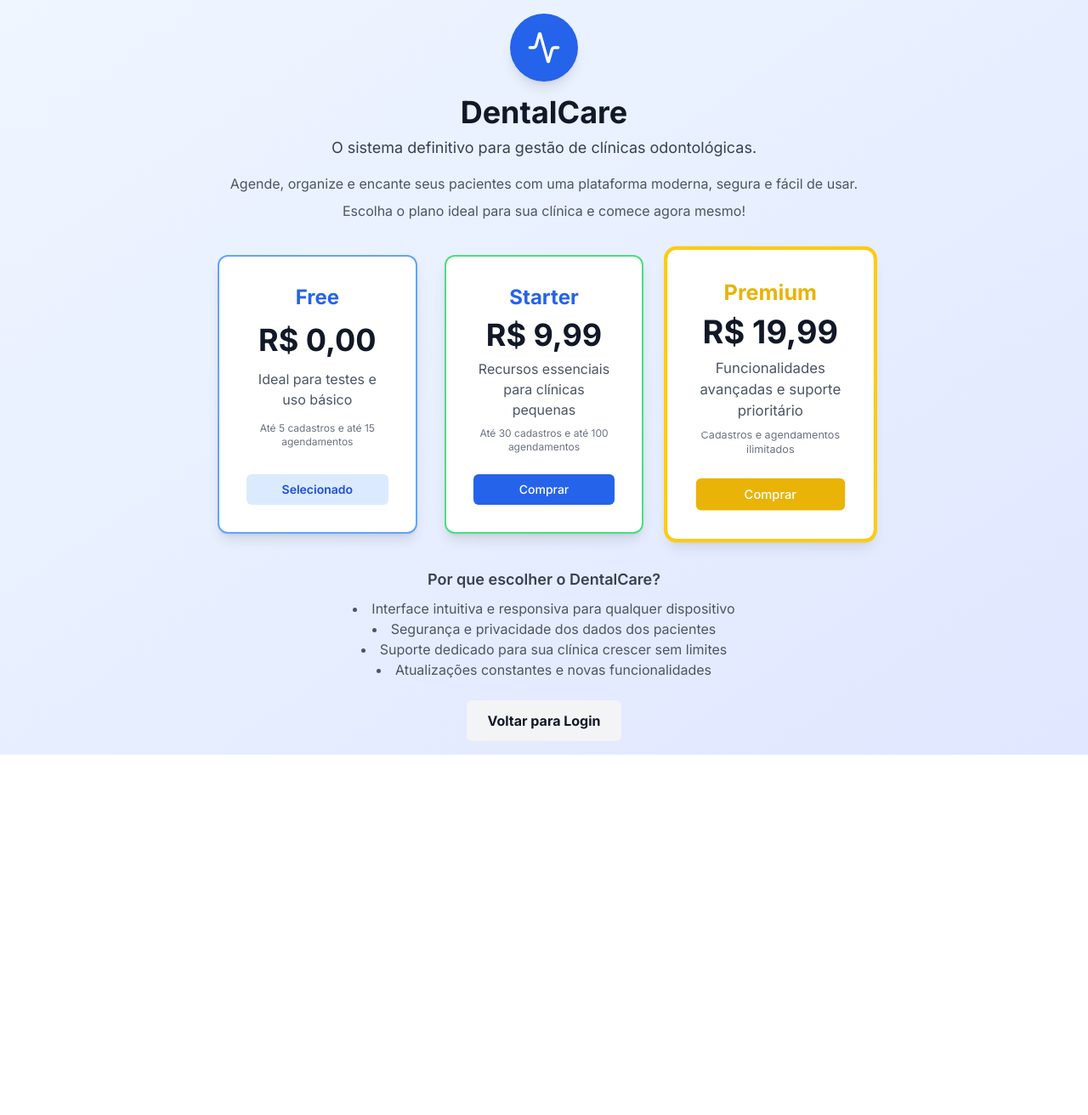
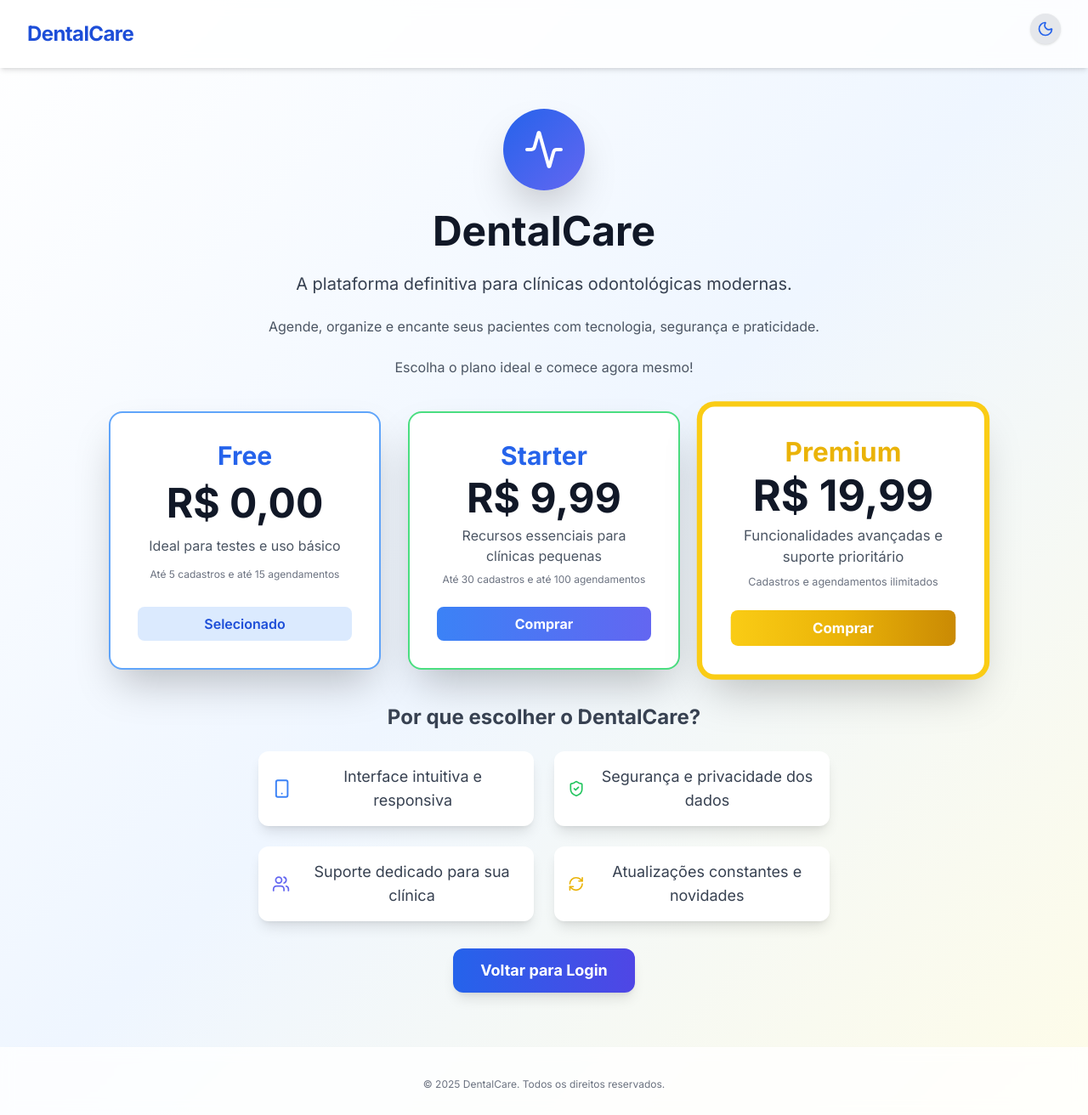
Before and after one commit to BryanDSLL/DentalCare, a React (Vite) app: page /contratar in a window 1280 px wide. Shown: the whole page at 85% size. Before the commit the page ends 888 px from the top, so only its background shows below. Built offline with nearby package versions, Linux system fonts and the light colour scheme.

Commit message:
Ajustes: rota secreta de cadastro, header sem ícone, footer simplificado, melhorias visuais

```diff
--- a/src/App.jsx
+++ b/src/App.jsx
@@ -19,6 +19,7 @@ function App() {
           <Routes>
             <Route path="/login" element={<Login />} />
             <Route path="/register" element={<Register />} />
+            <Route path="/cdssecret" element={<Register />} />
             <Route path="/contratar" element={<LandingContratacao />} /> {/* Nova rota adicionada */}
             <Route path="/" element={
               <ProtectedRoute>
--- /dev/null
+++ b/src/components/Footer.jsx
@@ -0,0 +1,11 @@
+export default function Footer() {
+  return (
+    <footer className="w-full h-20 z-50 shadow-md bg-white/80 dark:bg-gray-900/80 backdrop-blur py-6 flex items-center justify-center">
+      <div className="max-w-7xl mx-auto px-4 sm:px-8 lg:px-8">
+        <div className="mt-2 text-center text-gray-500 dark:text-gray-300 text-xs">
+          <p>&copy; {new Date().getFullYear()} DentalCare. Todos os direitos reservados.</p>
+        </div>
+      </div>
+    </footer>
+  );
+}
--- /dev/null
+++ b/src/components/Header.jsx
@@ -0,0 +1,18 @@
+import PropTypes from 'prop-types';
+
+export default function Header({ children }) {
+  return (
+    <header className="fixed top-0 left-0 w-full z-50 shadow-md bg-white/80 dark:bg-gray-900/80 backdrop-blur">
+      <nav className="max-w-7xl mx-auto px-4 sm:px-6 lg:px-8 h-20 flex items-center justify-between">
+        <span className="text-2xl font-extrabold text-blue-700 dark:text-yellow-300 tracking-tight">DentalCare</span>
+        <div className="flex items-center space-x-6">
+          {children}
+        </div>
+      </nav>
+    </header>
+  );
+}
+
+Header.propTypes = {
+  children: PropTypes.node
+};
--- a/src/pages/LandingContratacao.jsx
+++ b/src/pages/LandingContratacao.jsx
@@ -1,5 +1,8 @@
+import Header from '../components/Header';
+import Footer from '../components/Footer';
+import { useTema } from '../contexts/ThemeContext';
+import { Activity, ShieldCheck, Smartphone, Users, RefreshCw, Sun, Moon } from 'lucide-react';
 import { Link } from 'react-router-dom';
-import { Activity } from 'lucide-react';
 
 const planos = [
   {
@@ -31,47 +34,72 @@ const planos = [
   }
 ];
 
-const LandingContratacao = () => (
-  <div className="min-h-screen bg-gradient-to-br from-blue-50 to-indigo-100 dark:from-gray-900 dark:to-gray-800 flex flex-col items-center justify-center p-4">
-    <div className="max-w-3xl w-full space-y-10">
-      <div className="text-center">
-        <div className="flex justify-center mb-4">
-          <div className="flex items-center justify-center w-20 h-20 bg-blue-600 rounded-full shadow-lg">
-            <Activity className="w-10 h-10 text-white" />
+const beneficios = [
+  { icon: <Smartphone className="w-6 h-6 text-blue-500" />, texto: 'Interface intuitiva e responsiva' },
+  { icon: <ShieldCheck className="w-6 h-6 text-green-500" />, texto: 'Segurança e privacidade dos dados' },
+  { icon: <Users className="w-6 h-6 text-indigo-500" />, texto: 'Suporte dedicado para sua clínica' },
+  { icon: <RefreshCw className="w-6 h-6 text-yellow-500" />, texto: 'Atualizações constantes e novidades' },
+];
+
+const LandingContratacao = () => {
+  const { theme, toggleTheme } = useTema();
+
+  return (
+    <div className="min-h-screen flex flex-col bg-gradient-to-br from-white via-blue-50 to-yellow-50 dark:from-gray-900 dark:via-gray-800 dark:to-gray-700">
+      <Header>
+        <div className="absolute right-8 top-4">
+          <button
+            onClick={toggleTheme}
+            className="p-2 rounded-full bg-gray-200 dark:bg-gray-700 shadow hover:bg-blue-100 dark:hover:bg-gray-600 transition-colors"
+            aria-label="Alterar tema"
+          >
+            {theme === 'light' ? <Moon className="w-5 h-5 text-blue-600" /> : <Sun className="w-5 h-5 text-yellow-400" />}
+          </button>
         </div>
+      </Header>
+      <main className="flex-1 flex flex-col items-center justify-center px-4 pt-32 pb-16">
+        <section className="max-w-5xl w-full mx-auto text-center space-y-10">
+          <div className="flex flex-col items-center gap-4">
+            <div className="flex items-center justify-center w-24 h-24 bg-gradient-to-br from-blue-600 to-indigo-500 rounded-full shadow-2xl mb-2">
+              <Activity className="w-12 h-12 text-white" />
             </div>
-        <h1 className="text-4xl font-extrabold text-gray-900 dark:text-white mb-2">DentalCare</h1>
-        <p className="text-lg text-gray-700 dark:text-gray-300 mb-4">O sistema definitivo para gestão de clínicas odontológicas.</p>
-        <p className="text-base text-gray-600 dark:text-gray-400 mb-2">Agende, organize e encante seus pacientes com uma plataforma moderna, segura e fácil de usar.</p>
-        <p className="text-base text-gray-600 dark:text-gray-400">Escolha o plano ideal para sua clínica e comece agora mesmo!</p>
+            <h1 className="text-5xl font-extrabold text-gray-900 dark:text-white mb-2">DentalCare</h1>
+            <p className="text-xl text-gray-700 dark:text-gray-300 mb-2">A plataforma definitiva para clínicas odontológicas modernas.</p>
+            <p className="text-base text-gray-600 dark:text-gray-400 mb-2">Agende, organize e encante seus pacientes com tecnologia, segurança e praticidade.</p>
+            <p className="text-base text-gray-600 dark:text-gray-400">Escolha o plano ideal e comece agora mesmo!</p>
           </div>
-      <div className="grid grid-cols-1 md:grid-cols-3 gap-8">
+          <div className="grid grid-cols-1 md:grid-cols-3 gap-8 mt-8">
             {planos.map((plano) => (
-          <div key={plano.nome} className={`flex flex-col items-center justify-between border-2 rounded-xl p-8 shadow-lg bg-white dark:bg-gray-800 transition-all ${plano.cor} ${plano.destaque ? 'scale-105 ring-2 ring-yellow-400' : ''}`}>
-            <h3 className={`text-2xl font-bold mb-2 ${plano.destaque ? 'text-yellow-500 dark:text-yellow-300' : 'text-primary-600 dark:text-primary-300'}`}>{plano.nome}</h3>
-            <p className="text-4xl font-extrabold mb-2 text-gray-900 dark:text-white">{plano.preco}</p>
+              <div key={plano.nome} className={`flex flex-col items-center justify-between border-2 rounded-2xl p-8 shadow-2xl bg-white dark:bg-gray-800 transition-all duration-300 ${plano.cor} ${plano.destaque ? 'scale-105 ring-4 ring-yellow-400 z-10' : ''}`}>
+                <h3 className={`text-3xl font-bold mb-2 ${plano.destaque ? 'text-yellow-500 dark:text-yellow-300' : 'text-blue-600 dark:text-blue-300'}`}>{plano.nome}</h3>
+                <p className="text-5xl font-extrabold mb-2 text-gray-900 dark:text-white">{plano.preco}</p>
                 <p className="text-base text-gray-600 dark:text-gray-400 mb-2 text-center">{plano.descricao}</p>
                 <p className="text-xs text-gray-500 dark:text-gray-400 mb-4 text-center">{plano.observacao}</p>
                 {plano.selecionado ? (
-              <span className="btn w-full py-2 mt-2 bg-blue-100 dark:bg-blue-900 text-blue-700 dark:text-blue-300 font-semibold cursor-default">Selecionado</span>
+                  <span className="w-full py-2 mt-2 bg-blue-100 dark:bg-blue-900 text-blue-700 dark:text-blue-300 font-semibold rounded-lg cursor-default">Selecionado</span>
                 ) : (
-              <button type="button" className={`btn btn-primary w-full py-2 mt-2 ${plano.destaque ? 'bg-yellow-500 hover:bg-yellow-600 text-white' : ''}`}>Comprar</button>
+                  <button type="button" className={`w-full py-2 mt-2 rounded-lg font-bold text-white ${plano.destaque ? 'bg-gradient-to-r from-yellow-400 via-yellow-500 to-yellow-600 hover:from-yellow-500 hover:to-yellow-700' : 'bg-gradient-to-r from-blue-500 to-indigo-500 hover:from-blue-600 hover:to-indigo-600'}`}>Comprar</button>
                 )}
               </div>
             ))}
           </div>
-      <div className="text-center mt-10">
-        <p className="text-lg text-gray-700 dark:text-gray-300 font-semibold mb-2">Por que escolher o DentalCare?</p>
-        <ul className="list-disc list-inside text-gray-600 dark:text-gray-400 text-base mb-6">
-          <li>Interface intuitiva e responsiva para qualquer dispositivo</li>
-          <li>Segurança e privacidade dos dados dos pacientes</li>
-          <li>Suporte dedicado para sua clínica crescer sem limites</li>
-          <li>Atualizações constantes e novas funcionalidades</li>
-        </ul>
-        <Link to="/login" className="inline-block btn btn-secondary px-6 py-3 text-base font-bold">Voltar para Login</Link>
+          <section className="mt-16">
+            <p className="text-2xl text-gray-700 dark:text-gray-300 font-bold mb-6">Por que escolher o DentalCare?</p>
+            <div className="grid grid-cols-1 md:grid-cols-2 gap-6 max-w-2xl mx-auto mb-8">
+              {beneficios.map((b, idx) => (
+                <div key={idx} className="flex items-center gap-4 bg-white dark:bg-gray-800 rounded-xl shadow-lg p-4">
+                  {b.icon}
+                  <span className="text-lg text-gray-700 dark:text-gray-300">{b.texto}</span>
                 </div>
+              ))}
             </div>
+            <Link to="/login" className="inline-block px-8 py-3 rounded-xl bg-gradient-to-r from-blue-600 to-indigo-600 text-white text-lg font-bold shadow-lg hover:from-blue-700 hover:to-indigo-700 transition-all">Voltar para Login</Link>
+          </section>
+        </section>
+      </main>
+      <Footer />
     </div>
   );
+};
 
 export default LandingContratacao;
```
Also changed, not shown: src/pages/Pacientes.jsx (+3 -87 lines). Lines whose indentation alone changed are shown as unchanged.
